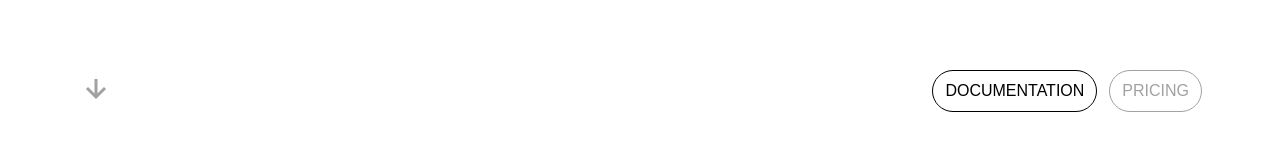
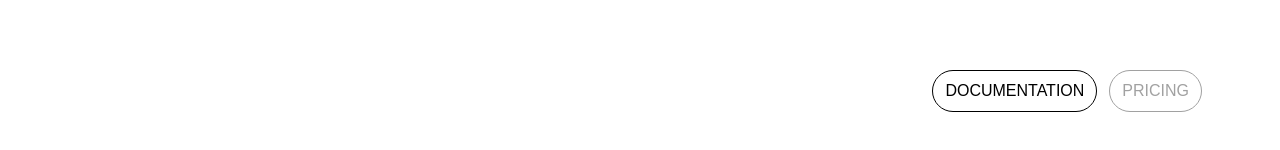
Before and after one commit to MilkiyasGebru/xAI, a Next.js app: page / in a window 1280 px wide. Shown: the part 650-800 px from the top of the page. Built offline with nearby package versions, Linux system fonts and the light colour scheme.

Commit message:
Changed the down arrow icon to a better one

```diff
--- a/components/Intro.jsx
+++ b/components/Intro.jsx
@@ -1,4 +1,5 @@
 import {BiDownArrowAlt} from "react-icons/bi";
+import {HiArrowDown} from "react-icons/hi";
 
 export default function Intro(){
     return (
@@ -11,8 +12,8 @@ export default function Intro(){
                     <p>in AI integration</p>
                 </div>
             </div>
-            <div className="flex justify-between">
-                <BiDownArrowAlt className="text-4xl font-thin" />
+            <div className="flex justify-between items-center">
+                <HiArrowDown className="text-2xl font-thin text-white" />
                 <div className="flex gap-x-3">
                     <button className="px-3 py-2 rounded-full border bg-white text-black">DOCUMENTATION</button>
                     <button className="px-3 py-2 rounded-full border">PRICING</button>
```
